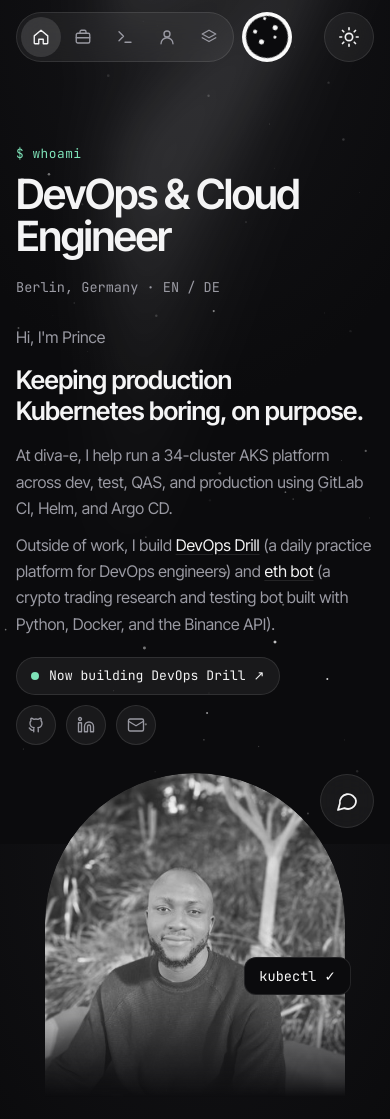
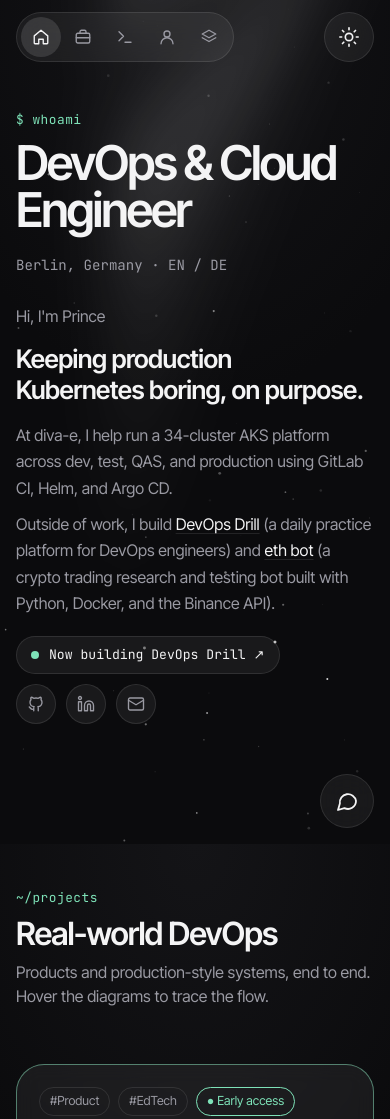
Before and after one commit to Princeonuoha/portfolio-website, a plain HTML site: page index.html in a window 390 px wide. Shown: the top 1119 px of the page. Drawn offline with Linux system fonts and the light colour scheme.

Commit message:
Remove hero photo and Hire Me button; two-column hero
Co-Authored-By: Claude Opus 5.5 <noreply@anthropic.com>

```diff
--- a/index.html
+++ b/index.html
@@ -48,10 +48,6 @@
         <svg viewBox="0 0 24 24"><path d="m12 3 9 5-9 5-9-5z"/><path d="m3 13 9 5 9-5"/></svg>
       </a>
     </nav>
-    <a class="cta-pill" href="mailto:hello@princeonuoha.com?subject=Let's%20talk" aria-label="Hire me — send an email">
-      <span class="cta-orb" aria-hidden="true"><i></i><i></i><i></i><i></i><i></i></span>
-      <span>Hire Me</span>
-    </a>
     <button class="theme-btn" id="themeBtn" aria-label="Toggle colour theme">
       <svg class="sun" viewBox="0 0 24 24"><circle cx="12" cy="12" r="4"/><path d="M12 2v2M12 20v2M4.9 4.9l1.4 1.4M17.7 17.7l1.4 1.4M2 12h2M20 12h2M4.9 19.1l1.4-1.4M17.7 6.3l1.4-1.4"/></svg>
       <svg class="moon" viewBox="0 0 24 24"><path d="M20 14.5A8 8 0 1 1 9.5 4a6.5 6.5 0 0 0 10.5 10.5z"/></svg>
@@ -65,13 +61,6 @@
         <p class="mono kicker">$ whoami</p>
         <h1>DevOps &amp; Cloud<br/>Engineer</h1>
         <p class="hero-loc mono">Berlin, Germany · EN / DE</p>
-      </div>
-
-      <div class="hero-figure reveal">
-        <div class="portrait">
-          <img src="assets/prince.jpg" alt="Portrait of Prince Onuoha" width="400" height="400" />
-          <span class="badge mono">kubectl ✓</span>
-        </div>
       </div>
 
       <div class="hero-right reveal">
--- a/styles.css
+++ b/styles.css
@@ -111,31 +111,13 @@ svg { fill: none; stroke: currentColor; stroke-width: 1.8; stroke-linecap: round
 /* ---------- hero ---------- */
 .hero {
   min-height: 100vh; min-height: 100svh; position: relative;
-  display: grid; grid-template-columns: 1fr minmax(260px, 420px) 1fr; align-items: end; gap: 24px;
-  padding: 140px 48px 0;
+  display: grid; grid-template-columns: 1.15fr 1fr; align-items: center; gap: 64px;
+  max-width: 1320px; margin: 0 auto; padding: 140px 48px 96px;
 }
-.hero-left { align-self: center; padding-top: 8vh; }
-.hero h1 { font-size: clamp(2.6rem, 4.6vw, 4.4rem); line-height: 1.02; letter-spacing: -0.035em; font-weight: 600; }
-.hero-loc { margin-top: 1.2rem; color: var(--muted); font-size: .85rem; }
-.hero-figure { align-self: end; display: flex; justify-content: center; }
-.portrait { position: relative; width: 100%; max-width: 400px; }
-.portrait img {
-  display: block; width: 100%; height: auto; aspect-ratio: 1 / 1.08; object-fit: cover; object-position: 50% 20%;
-  border-radius: 999px 999px 0 0;
-  filter: grayscale(1) contrast(1.08) brightness(.95);
-  -webkit-mask-image: linear-gradient(#000 70%, transparent);
-          mask-image: linear-gradient(#000 70%, transparent);
-  transition: filter .6s ease;
-}
-.portrait:hover img { filter: none; }
-.portrait .badge {
-  position: absolute; right: -6px; top: 58%; padding: 8px 14px; border-radius: 12px; font-size: .85rem;
-  background: var(--ink); color: var(--paper); border: 1px solid var(--line);
-  animation: bob 4s ease-in-out infinite;
-}
-[data-theme="light"] .portrait .badge { background: var(--paper); color: var(--ink); box-shadow: 0 8px 24px rgba(0,0,0,.12); }
-@keyframes bob { 50% { transform: translateY(-8px); } }
-.hero-right { align-self: center; padding-top: 8vh; display: grid; gap: 16px; max-width: 430px; }
+.hero-left { align-self: center; }
+.hero h1 { font-size: clamp(3rem, 6.6vw, 6.4rem); line-height: .98; letter-spacing: -0.045em; font-weight: 600; }
+.hero-loc { margin-top: 1.4rem; color: var(--muted); font-size: .88rem; }
+.hero-right { align-self: center; justify-self: end; display: grid; gap: 16px; max-width: 460px; }
 .hero-copy { display: grid; gap: 10px; color: var(--muted); font-size: 1rem; line-height: 1.65; }
 .hero-copy a { color: var(--fg); text-decoration: underline; text-decoration-color: var(--line); text-underline-offset: 3px; transition: text-decoration-color .2s; }
 .hero-copy a:hover { text-decoration-color: var(--accent); }
@@ -291,16 +273,14 @@ svg { fill: none; stroke: currentColor; stroke-width: 1.8; stroke-linecap: round
 .reveal.in { opacity: 1; transform: none; }
 @media (prefers-reduced-motion: reduce) {
   .reveal { opacity: 1; transform: none; transition: none; }
-  .beam, .cta-orb, .portrait .badge { animation: none; }
+  .beam, .cta-orb { animation: none; }
   html { scroll-behavior: auto; }
 }
 
 /* ---------- responsive ---------- */
 @media (max-width: 1080px) {
-  .hero { grid-template-columns: 1fr 1fr; padding: 130px 32px 0; }
-  .hero-left { grid-column: 1 / -1; padding-top: 4vh; }
-  .hero-figure { order: 3; }
-  .hero-right { padding-top: 0; }
+  .hero { grid-template-columns: 1fr; gap: 40px; padding: 140px 32px 80px; align-content: center; }
+  .hero-right { justify-self: start; }
   .project { grid-template-columns: 1fr; }
   .stack-grid { grid-template-columns: repeat(2, 1fr); }
 }
@@ -315,9 +295,7 @@ svg { fill: none; stroke: currentColor; stroke-width: 1.8; stroke-linecap: round
   .cta-pill > span:last-child { display: none; }
   .cta-pill { padding: 4px; }
   .theme-btn { top: 12px; right: 16px; width: 50px; height: 50px; }
-  .hero { grid-template-columns: 1fr; padding: 110px 16px 0; gap: 28px; }
-  .hero-figure { order: 3; }
-  .portrait { max-width: 300px; margin: 0 auto; }
+  .hero { padding: 110px 16px 64px; gap: 28px; min-height: auto; }
   .scroll-hint { display: none; }
   .section { padding: 100px 16px 24px; }
   .project { padding: 22px; }
```
